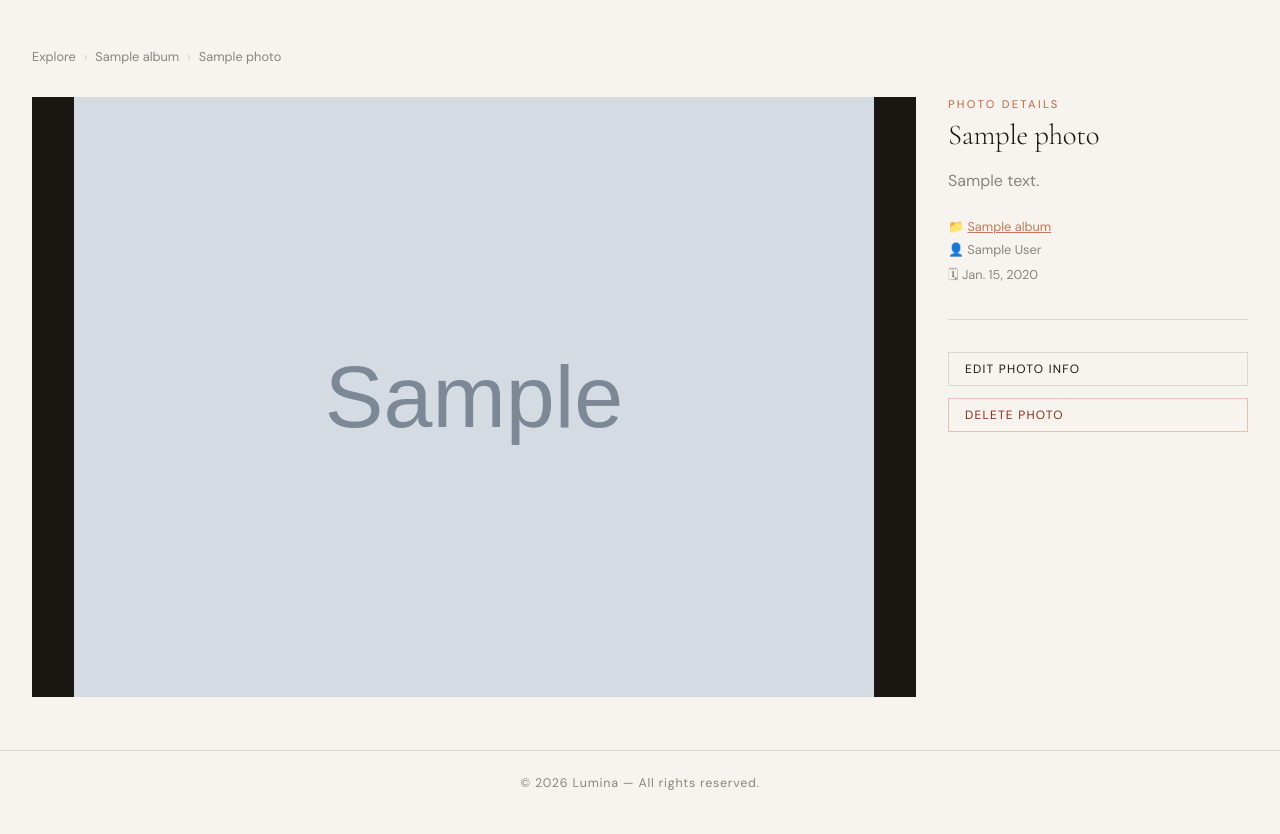
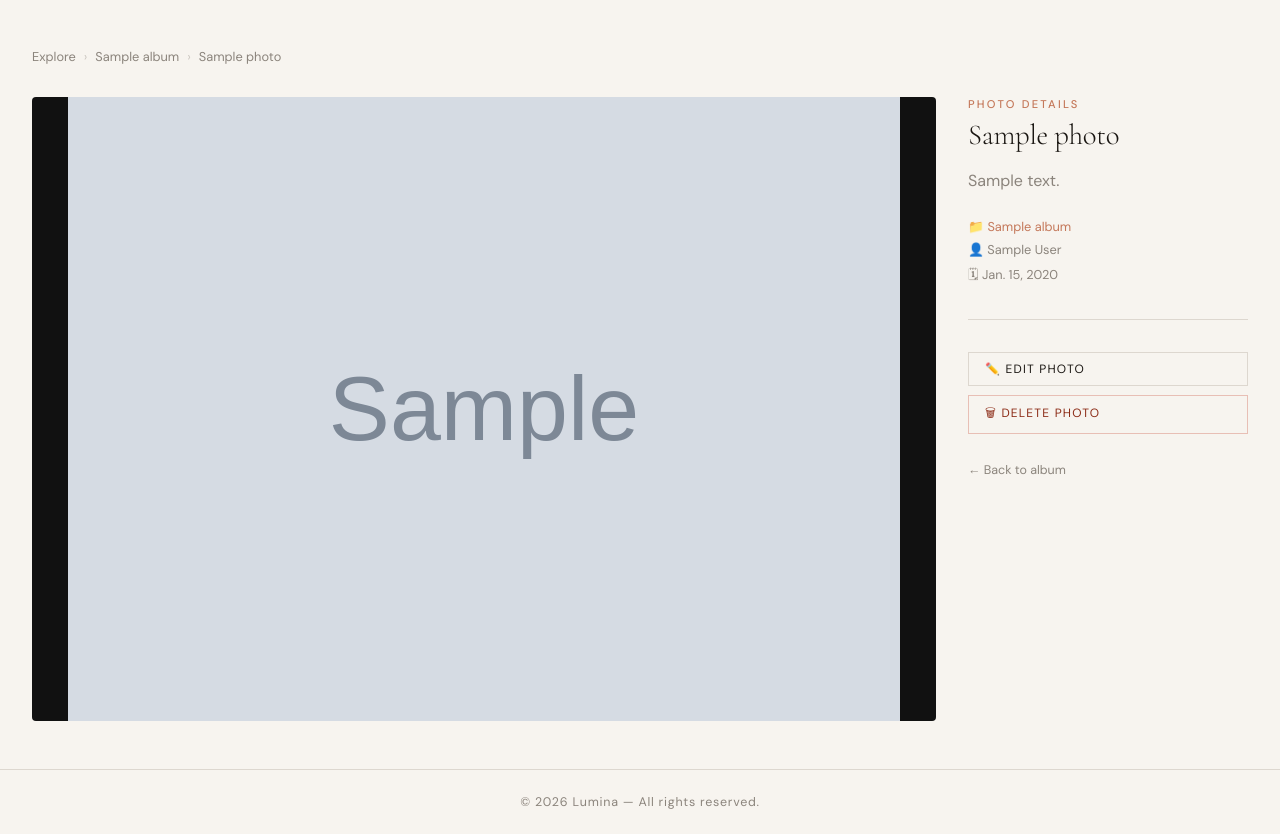
Before and after one commit to killugonh-arch/lumina-photo-albums, a Django app: page /photo/1/ in a window 1280 px wide. Shown: the part 69-903 px from the top of the page. Before the commit the page ends 859 px from the top, so only its background shows below. Run offline with Django 5.2, Linux system fonts and the light colour scheme; a user stored in the database is signed in; tables that the repository leaves empty hold one stand-in row (values such as "Sample post"); grey boxes marked "Sample" are stand-in pictures.

Commit message:
Update photo_detail.html

```diff
--- a/templates/albums/photo_detail.html
+++ b/templates/albums/photo_detail.html
@@ -1,5 +1,71 @@
 {% extends 'base.html' %}
 {% block title %}{{ photo.title|default:"Photo" }} — Lumina{% endblock %}
+
+{% block extra_css %}
+<style>
+.photo-detail-wrap {
+    display: grid;
+    grid-template-columns: 1fr 280px;
+    gap: 2rem;
+    align-items: start;
+    margin-top: 1.5rem;
+}
+
+.photo-detail-img {
+    width: 100%;
+    max-height: 78vh;
+    object-fit: contain;
+    background: #111;
+    display: block;
+    border-radius: 4px;
+}
+
+.photo-detail-sidebar {
+    position: sticky;
+    top: 2rem;
+}
+
+.photo-meta-row {
+    display: flex;
+    flex-direction: column;
+    gap: 0.4rem;
+    font-size: 0.8rem;
+    color: var(--warm-gray);
+    margin-bottom: 1.5rem;
+}
+
+.photo-meta-row a {
+    color: var(--rose, #c0704a);
+    text-decoration: none;
+}
+
+.photo-meta-row a:hover {
+    text-decoration: underline;
+}
+
+/* Action buttons in sidebar */
+.photo-sidebar-actions {
+    display: flex;
+    flex-direction: column;
+    gap: 0.6rem;
+    margin-top: 1.5rem;
+}
+
+.photo-sidebar-actions .btn {
+    text-align: center;
+    width: 100%;
+}
+
+@media (max-width: 700px) {
+    .photo-detail-wrap {
+        grid-template-columns: 1fr;
+    }
+    .photo-detail-sidebar {
+        position: static;
+    }
+}
+</style>
+{% endblock %}
 
 {% block content %}
 <div class="breadcrumb">
@@ -10,31 +76,49 @@
     <span>{{ photo.title|default:"Photo" }}</span>
 </div>
 
-<div style="display:grid; grid-template-columns:1fr 300px; gap:2rem; align-items:start;">
+<div class="photo-detail-wrap">
+
+    {# ── Left: full image ── #}
     <div>
-        <img src="{{ photo.image.url }}" alt="{{ photo.title|default:'Photo' }}"
-             style="width:100%; max-height:75vh; object-fit:contain; background:#1A1612;">
+        <img src="{{ photo.image.url }}"
+             alt="{{ photo.title|default:'Photo' }}"
+             class="photo-detail-img">
     </div>
-    <div>
+
+    {# ── Right: info + actions ── #}
+    <div class="photo-detail-sidebar">
         <p class="section-label">Photo Details</p>
         <h1 class="page-title" style="font-size:1.8rem; margin-bottom:1rem;">
             {{ photo.title|default:"Untitled Photo" }}
         </h1>
+
         {% if photo.description %}
-        <p style="color:var(--warm-gray); line-height:1.7; margin-bottom:1.5rem;">{{ photo.description }}</p>
+        <p style="color:var(--warm-gray); line-height:1.7; margin-bottom:1.5rem;">
+            {{ photo.description }}
+        </p>
         {% endif %}
-        <div style="font-size:0.8rem; color:var(--warm-gray); margin-bottom:2rem; display:flex; flex-direction:column; gap:0.4rem;">
-            <span>📁 <a href="{% url 'albums:album_detail' photo.album.pk %}" style="color:var(--rose);">{{ photo.album.title }}</a></span>
+
+        <div class="photo-meta-row">
+            <span>📁 <a href="{% url 'albums:album_detail' photo.album.pk %}">{{ photo.album.title }}</a></span>
             <span>👤 {{ photo.uploaded_by.get_full_name|default:photo.uploaded_by.username|default:"Unknown" }}</span>
             <span>🗓 {{ photo.uploaded_at|date:"N j, Y" }}</span>
         </div>
+
         {% if can_edit %}
         <hr class="divider">
-        <div style="display:flex; flex-direction:column; gap:0.75rem;">
-            <a href="{% url 'albums:photo_edit' photo.pk %}" class="btn btn-secondary btn-sm">Edit Photo Info</a>
-            <a href="{% url 'albums:photo_delete' photo.pk %}" class="btn btn-danger btn-sm">Delete Photo</a>
+        <div class="photo-sidebar-actions">
+            <a href="{% url 'albums:photo_edit' photo.pk %}" class="btn btn-secondary btn-sm">✏️ Edit Photo</a>
+            <a href="{% url 'albums:photo_delete' photo.pk %}" class="btn btn-danger btn-sm">🗑 Delete Photo</a>
         </div>
         {% endif %}
+
+        <div style="margin-top:1.5rem;">
+            <a href="{% url 'albums:album_detail' photo.album.pk %}"
+               style="font-size:0.78rem; color:var(--warm-gray); text-decoration:none;">
+                ← Back to album
+            </a>
+        </div>
     </div>
+
 </div>
 {% endblock %}
```
